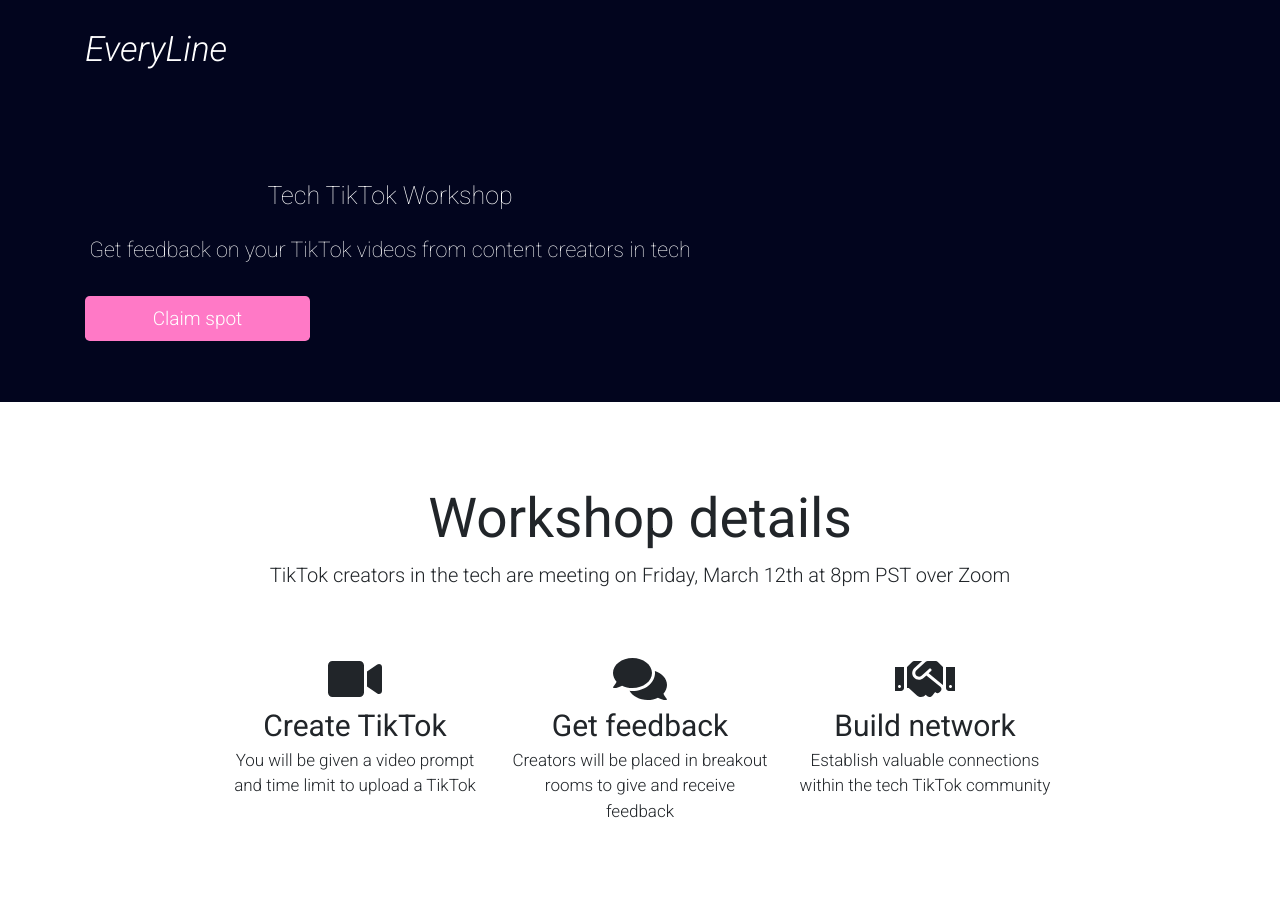
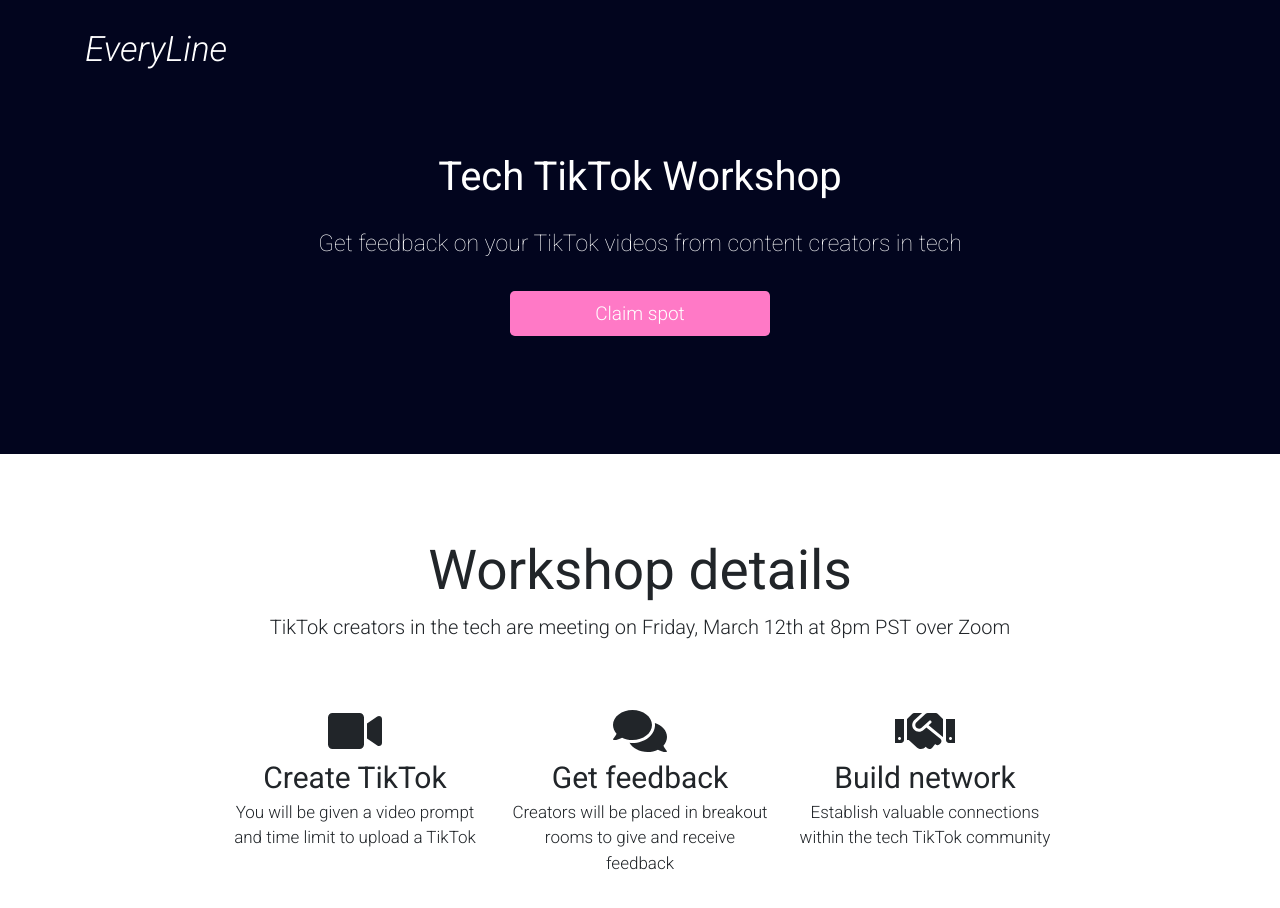
Before and after one commit to andrewroblesdev/EveryLine, a Next.js app: page / in a window 1280 px wide. Shown: the top 908 px of the page. Built offline with nearby package versions, Linux system fonts and the light colour scheme.

Commit message:
Desktop optimize header

```diff
--- a/components/landing/landing.js
+++ b/components/landing/landing.js
@@ -15,23 +15,21 @@ export default function Landing() {
                 <div className={`${ styles.title}`}>
                     <a>EveryLine</a>
                 </div>
-                <div className={`row`}>
-                  <div className={`col`}>
                     <div className={`${ styles.description }`}>
                      Tech TikTok Workshop
                     </div>
                     <div className={`${ styles.text }`}>
                       Get feedback on your TikTok videos from content creators in tech
                     </div>
-                    <Link href="https://discord.gg/yeWnF738pV">
-                      <a className={`btn btn-lg btn-block ${ styles.button}`}>Claim spot</a>
-                    </Link>
+                    <div className="text-center">
+                      <Link href="https://discord.gg/yeWnF738pV">
+                        <button type="button" className={`btn btn-lg ${ styles.button}`}>Claim spot</button>
+                      </Link>
+                    </div>
                   </div>
                   <div className={`${styles.editor} col`}>
                   </div>
                 </div>
-              </div>
-            </div>
         <About className={`${ styles.about }`}/>
       </div>
     )
--- a/components/landing/landing.module.css
+++ b/components/landing/landing.module.css
@@ -23,10 +23,10 @@
 }
 
 .description {
-    padding-top: 80px;
+    padding-top: 50px;
     font-family: 'Roboto', sans-serif;
-    font-weight: 100;
-    font-size: 25px;
+    font-weight: 400;
+    font-size: 40px;
     margin-top: 20px;
     margin-bottom: 20px;
     text-align: center;
@@ -35,7 +35,7 @@
 .text {
     font-family: 'Roboto', sans-serif;
     font-weight: 100;
-    font-size: 21.5px;
+    font-size: 23px;
     margin-top: 20px;
     margin-bottom: 20px;
     padding-bottom: 10px;
@@ -48,10 +48,10 @@
     font-weight: 375;
     font-size: 19px;
     color: white;
-    margin-top: 13px;
-    margin-bottom: 13px;
-    max-width: 225px;
+    margin-bottom: 70px;
+    width: 260px;
     max-height: 45px;
+    text-align: center;
 }
 
 .editor {
```
